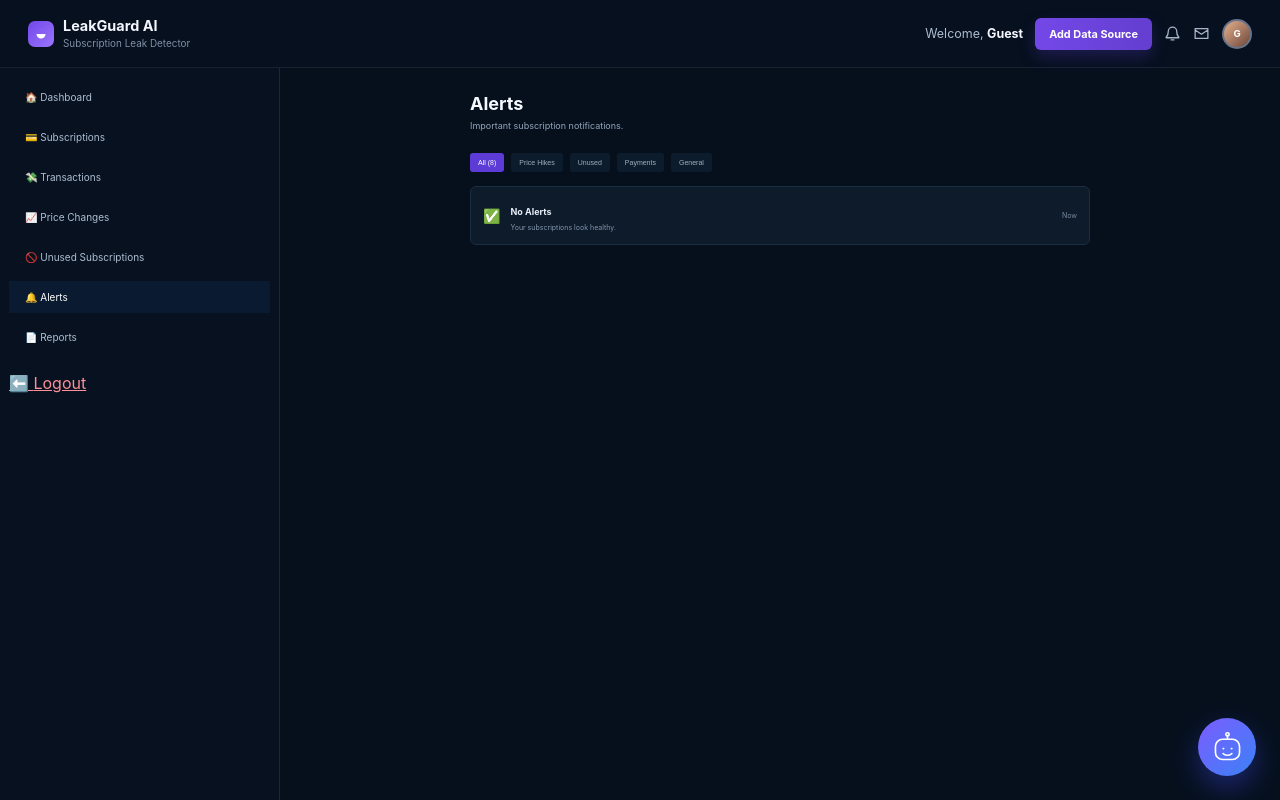
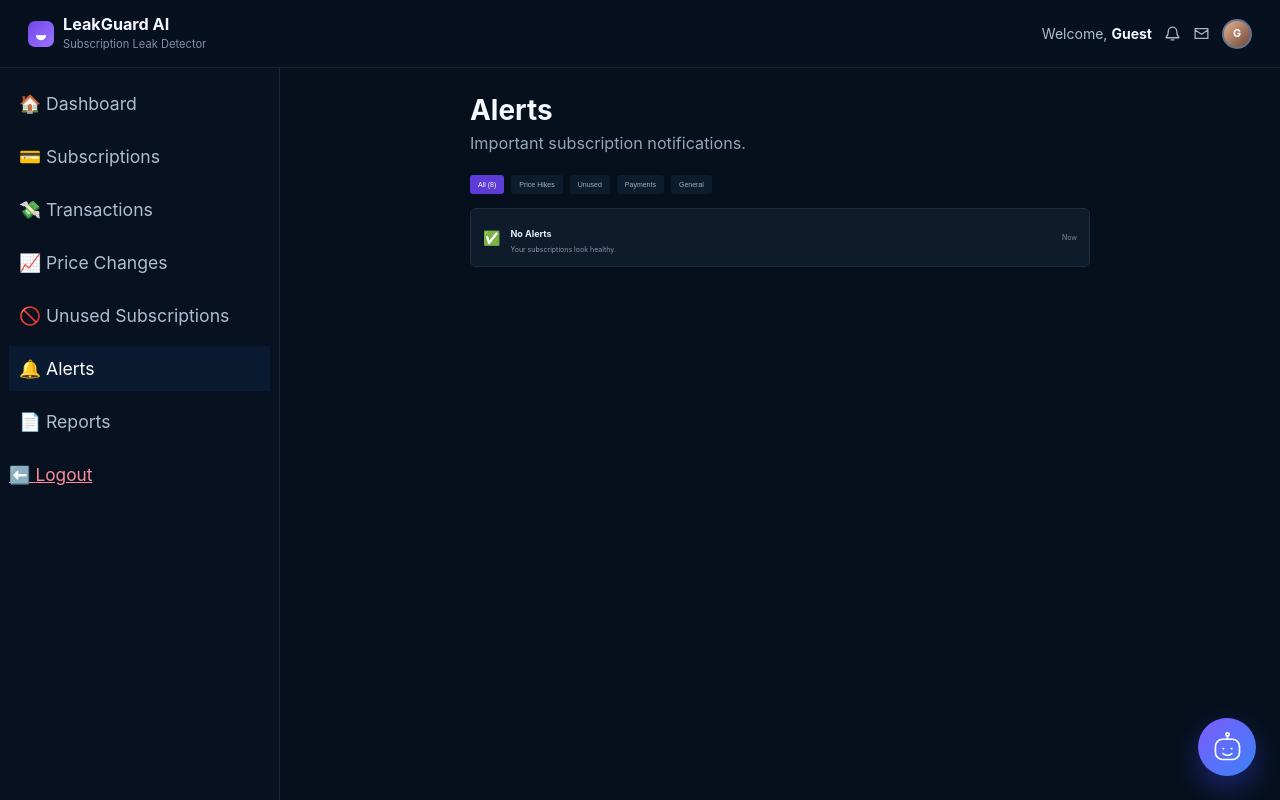
Before and after one commit to PRAJAKTA1421/Leakgaurd-AI, a Flask app: page /alerts in a window 1280 px wide. Run offline with Flask 3, Linux system fonts and the light colour scheme.

Commit message:
Update navigation and improve readability

```diff
--- a/app.py
+++ b/app.py
@@ -952,4 +952,6 @@ def chat():
     return jsonify(error="The chat service is temporarily unavailable. Please try again."), 502
 
 if __name__ == "__main__":
-    app.run(debug=True)
+    # Keep one process during local development so configuration changes in
+    # .env take effect predictably after restarting the server.
+    app.run(debug=True, use_reloader=False)
--- a/static/styles.css
+++ b/static/styles.css
@@ -2112,3 +2112,23 @@ font-size:28px;
 font-weight:700;
 
 }
+
+/* Readability: use a larger type scale throughout the application. */
+:root { font-size: 18px; }
+
+body:has(.dashboard-page) .sidebar-link,
+body:has(.feature-page) .sidebar-link { font-size: 0.98rem; padding: 12px 10px; }
+body:has(.dashboard-page) .sidebar-logout,
+body:has(.feature-page) .sidebar-logout { font-size: 0.96rem; }
+body:has(.dashboard-page) .dashboard-main-heading h1,
+body:has(.feature-page) .feature-main h1 { font-size: 1.55rem; }
+body:has(.dashboard-page) .dashboard-main-heading p,
+body:has(.feature-page) .feature-main header p { font-size: 0.9rem; }
+body:has(.dashboard-page) .metric-card > span,
+body:has(.dashboard-page) .metric-card > small,
+body:has(.dashboard-page) .subscriptions-card,
+body:has(.dashboard-page) .insight-card,
+body:has(.feature-page) .feature-main { font-size: 0.9rem; }
+body:has(.dashboard-page) .metric-card > b { font-size: 1.45rem; }
+body:has(.dashboard-page) .subscriptions-card h2,
+body:has(.dashboard-page) .insight-card h2 { font-size: 1.08rem; }
--- a/templates/dashboard.html
+++ b/templates/dashboard.html
@@ -12,7 +12,6 @@
       <a href="{{ url_for('alerts') }}" class="sidebar-link">🔔 <span>Alerts</span></a>
       <a href="{{ url_for('reports') }}" class="sidebar-link">📄 <span>Reports</span></a>
       <a href="{{ url_for('data_sources') }}" class="sidebar-link">🗄️ <span>Data Sources</span></a>
-      <a href="{{ url_for('settings') }}" class="sidebar-link">⚙️ <span>Settings</span></a>
     </nav>
     <a href="{{ url_for('logout') }}" class="sidebar-logout dashboard-logout-near-settings">⬅️ <span>Logout</span></a>
     <div class="savings-mini-card">
--- a/templates/index.html
+++ b/templates/index.html
@@ -9,7 +9,7 @@
 {% block content %}
 <main class="landing-page">
   <section class="landing-hero">
-    <div class="landing-copy"><span class="landing-eyebrow">✦ AI-Powered Financial Intelligence</span><h1>Stop Losing Money on <em>Hidden Subscriptions</em></h1><p>LeakGuard AI scans your bank statements to detect recurring payments, find unused subscriptions, and help you save more every month.</p><div class="landing-actions"><a class="landing-start" href="{{ url_for('add_data_source') }}">Upload Statement</a><a class="watch-demo" href="#features">◉ Watch Demo</a></div><small class="trusted">● ● ● ●　 Trusted by 10,000+ smart savers</small></div>
+    <div class="landing-copy"><span class="landing-eyebrow">✦ AI-Powered Financial Intelligence</span><h1>Stop Losing Money on <em>Hidden Subscriptions</em></h1><p>LeakGuard AI scans your bank statements to detect recurring payments, find unused subscriptions, and help you save more every month.</p><div class="landing-actions"><a class="landing-start" href="{{ url_for('login') }}">Log in</a><a class="watch-demo" href="{{ url_for('register') }}">Register</a></div><small class="trusted">● ● ● ●　 Trusted by 10,000+ smart savers</small></div>
     <div class="phone-showcase"><div class="floating-card bank-card">▰<br><small>Bank secured</small></div><div class="phone"><div class="notch"></div><small>Leak Score</small><b>82<sup>/100</sup></b><em>High Risk</em><div class="phone-gauge"></div><div class="saving-box"><small>Potential Savings</small><strong>₹2,150</strong><span>Per Month</span></div></div><div class="shield">✓</div></div>
   </section>
   <section class="landing-features" id="features"><article><b>▣</b><h2>Leak Score</h2><p>Get a smart risk score based on your spending patterns.</p></article><article><b>◉</b><h2>Subscription Detection</h2><p>AI detects all recurring subscriptions and payments.</p></article><article><b>✦</b><h2>AI Financial Advisor</h2><p>Get personalized recommendations to save more.</p></article><article><b>▥</b><h2>Spending Analytics</h2><p>Beautiful insights and charts to understand your money.</p></article></section>
--- a/templates/layout.html
+++ b/templates/layout.html
@@ -22,7 +22,6 @@
 
       <nav class="topbar-actions" aria-label="Dashboard actions">
         <span class="welcome-user">Welcome, <strong>{{ current_user }}</strong></span>
-        <a href="{{ url_for('add_data_source') }}" class="topbar-add upload-source-link">Add Data Source</a>
         <a href="#data-sources" class="topbar-add">＋&nbsp; Add Data Source</a>
         <a href="#notifications" class="topbar-icon" aria-label="Notifications">
           <svg viewBox="0 0 24 24" aria-hidden="true"><path d="M18 9a6 6 0 0 0-12 0c0 7-3 7-3 9h18c0-2-3-2-3-9M10 21h4" /></svg>
--- a/templates/login.html
+++ b/templates/login.html
@@ -13,8 +13,6 @@
       <div class="password-helper"><a href="#">Forgot password?</a></div>
       <button type="submit" class="btn btn-primary full-width">Log in</button>
     </form>
-    <div class="or-divider"><span>OR</span></div>
-    <button class="btn btn-secondary full-width" type="button">Continue with Google</button>
     <p class="form-footer">Don't have an account? <a href="{{ url_for('register') }}">Register here</a></p>
   </section>
 </main>
--- a/templates/register.html
+++ b/templates/register.html
@@ -13,8 +13,6 @@
       <label><span>Password</span><input id="password" name="password" type="password" placeholder="Create a password" required /></label>
       <button type="submit" class="btn btn-primary full-width">Create account</button>
     </form>
-    <div class="or-divider"><span>OR</span></div>
-    <button class="btn btn-secondary full-width" type="button">Continue with Google</button>
     <p class="form-footer">Already have an account? <a href="{{ url_for('login') }}">Log in</a></p>
   </section>
 </main>
```
